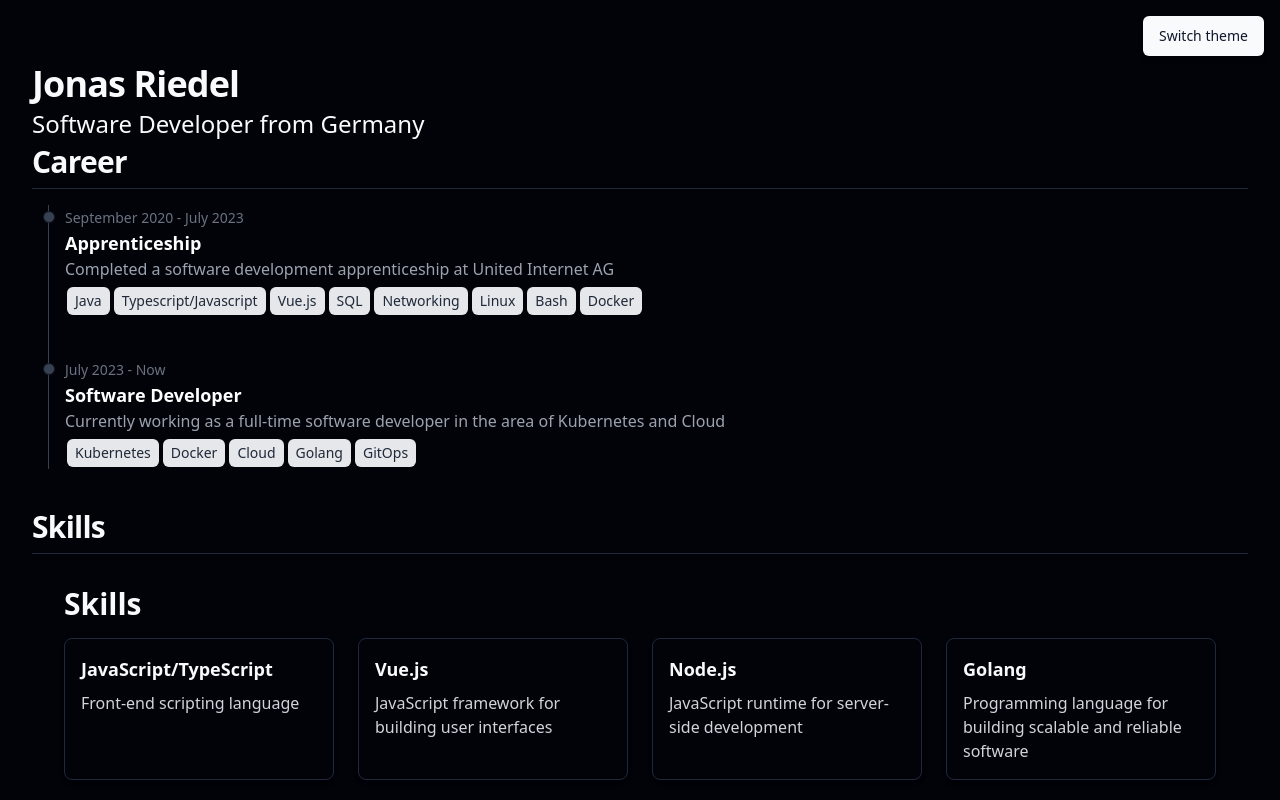
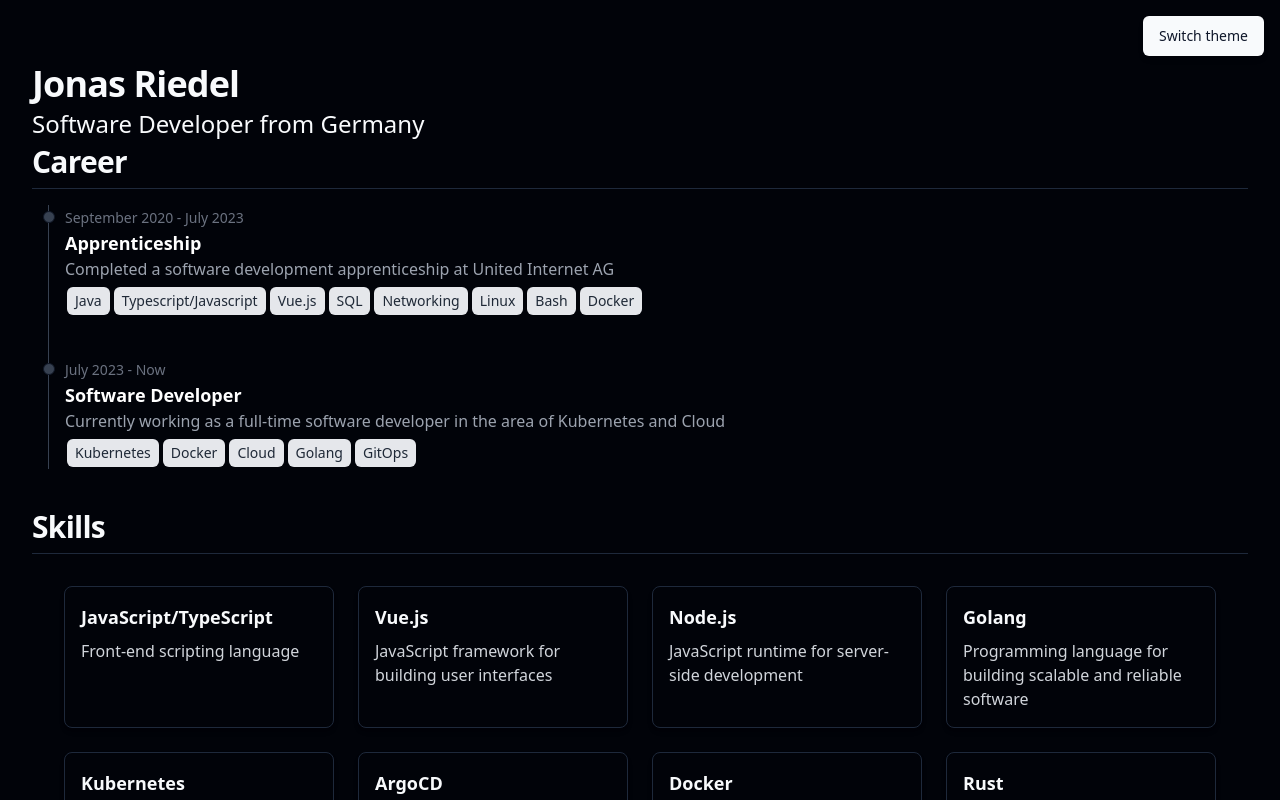
Before and after one commit to jonasrdl/portfolio, a Vue app: page / in a window 1280 px wide. Shown: the top 800 px of the page. Built offline with nearby package versions, Linux system fonts and the light colour scheme.

Commit message:
refactor: remove unused heading

```diff
--- a/src/components/Skills.vue
+++ b/src/components/Skills.vue
@@ -1,6 +1,5 @@
 <template>
     <div class="container mx-auto py-8">
-      <h2 class="text-xl lg:text-3xl font-semibold mb-4">Skills</h2>
       <div class="grid grid-cols-1 sm:grid-cols-2 md:grid-cols-3 lg:grid-cols-4 gap-6">
         <div
           v-for="(skill, index) in skills"
```
